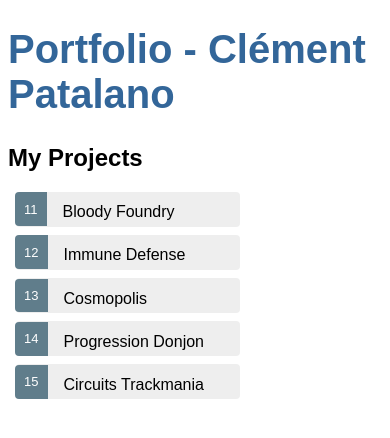
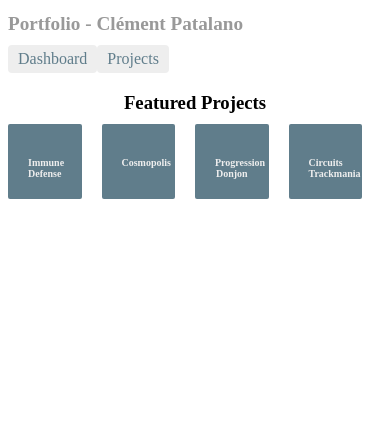
Before and after one commit to Kemsou/Portfolio, an Angular app in the folder portfolio/: page /dashboard in a window 390 px wide. Shown: the top 438 px of the page. Built offline with nearby package versions, Linux system fonts and the light colour scheme.

Commit message:
du tuto à l'infini

```diff
--- a/portfolio/src/app/app.component.css
+++ b/portfolio/src/app/app.component.css
@@ -1,22 +1,29 @@
-/* Application-wide Styles */
+/* AppComponent's private CSS styles */
 h1 {
-    color: #369;
-    font-family: Arial, Helvetica, sans-serif;
-    font-size: 250%;
-  }
-  h2, h3 {
-    color: #444;
-    font-family: Arial, Helvetica, sans-serif;
-    font-weight: lighter;
-  }
-  body {
-    margin: 2em;
-  }
-  body, input[text], button {
-    color: #888;
-    font-family: Cambria, Georgia;
-  }
-  /* everywhere else */
-  * {
-    font-family: Arial, Helvetica, sans-serif;
-  }
+  font-size: 1.2em;
+  color: #999;
+  margin-bottom: 0;
+}
+h2 {
+  font-size: 2em;
+  margin-top: 0;
+  padding-top: 0;
+}
+nav a {
+  padding: 5px 10px;
+  text-decoration: none;
+  margin-top: 10px;
+  display: inline-block;
+  background-color: #eee;
+  border-radius: 4px;
+}
+nav a:visited, a:link {
+  color: #607D8B;
+}
+nav a:hover {
+  color: #039be5;
+  background-color: #CFD8DC;
+}
+nav a.active {
+  color: #039be5;
+}
--- a/portfolio/src/app/app.component.html
+++ b/portfolio/src/app/app.component.html
@@ -1,2 +1,6 @@
 <h1>{{title}}</h1>
-<app-projects></app-projects>
+<nav>
+  <a routerLink="/dashboard">Dashboard</a>
+  <a routerLink="/projects">Projects</a>
+</nav>
+<router-outlet></router-outlet>
--- a/portfolio/src/app/app.module.ts
+++ b/portfolio/src/app/app.module.ts
@@ -7,13 +7,15 @@ import { AppComponent } from './app.component';
 import { ProjectsComponent } from './projects/projects.component';
 import { ProjectDetailComponent } from './project-detail/project-detail.component';
 import { AppRoutingModule } from './/app-routing.module';
+import { DashboardComponent } from './dashboard/dashboard.component';
 
 
 @NgModule({
   declarations: [
     AppComponent,
     ProjectsComponent,
-    ProjectDetailComponent
+    ProjectDetailComponent,
+    DashboardComponent
   ],
   imports: [
     BrowserModule,
--- /dev/null
+++ b/portfolio/src/app/dashboard/dashboard.component.css
@@ -0,0 +1,62 @@
+/* DashboardComponent's private CSS styles */
+[class*='col-'] {
+    float: left;
+    padding-right: 20px;
+    padding-bottom: 20px;
+  }
+  [class*='col-']:last-of-type {
+    padding-right: 0;
+  }
+  a {
+    text-decoration: none;
+  }
+  *, *:after, *:before {
+    -webkit-box-sizing: border-box;
+    -moz-box-sizing: border-box;
+    box-sizing: border-box;
+  }
+  h3 {
+    text-align: center; margin-bottom: 0;
+  }
+  h4 {
+    position: relative;
+  }
+  .grid {
+    margin: 0;
+  }
+  .col-1-4 {
+    width: 25%;
+  }
+  .module {
+    padding: 20px;
+    text-align: center;
+    color: #eee;
+    max-height: 120px;
+    min-width: 120px;
+    background-color: #607D8B;
+    border-radius: 2px;
+  }
+  .module:hover {
+    background-color: #EEE;
+    cursor: pointer;
+    color: #607d8b;
+  }
+  .grid-pad {
+    padding: 10px 0;
+  }
+  .grid-pad > [class*='col-']:last-of-type {
+    padding-right: 20px;
+  }
+  @media (max-width: 600px) {
+    .module {
+      font-size: 10px;
+      max-height: 75px; }
+  }
+  @media (max-width: 1024px) {
+    .grid {
+      margin: 0;
+    }
+    .module {
+      min-width: 60px;
+    }
+  }
--- /dev/null
+++ b/portfolio/src/app/dashboard/dashboard.component.html
@@ -0,0 +1,8 @@
+<h3>Featured Projects</h3>
+<div class="grid grid-pad">
+  <a *ngFor="let project of projects" class="col-1-4"  routerLink="/detail/{{project.id}}">
+    <div class="module project">
+      <h4>{{project.name}}</h4>
+    </div>
+  </a>
+</div>
--- /dev/null
+++ b/portfolio/src/app/dashboard/dashboard.component.ts
@@ -0,0 +1,26 @@
+import { Component, OnInit } from '@angular/core';
+
+import {Project} from '../project';
+import {ProjectService} from '../project.service';
+
+
+@Component({
+  selector: 'app-dashboard',
+  templateUrl: './dashboard.component.html',
+  styleUrls: ['./dashboard.component.css']
+})
+export class DashboardComponent implements OnInit {
+
+  projects: Project[];
+
+  constructor(private projectService: ProjectService) { }
+
+  ngOnInit() {
+    this.getProjects()
+  }
+
+  getProjects(): void {
+    this.projects = this.projectService.getProjects().slice(1, 5)
+  }
+
+}
--- a/portfolio/src/app/project-detail/project-detail.component.html
+++ b/portfolio/src/app/project-detail/project-detail.component.html
@@ -1,3 +1,4 @@
+<button (click)="goBack()">go back</button>
 <div *ngIf="project">
   <h2>{{ project.name | uppercase }} Details</h2>
   <div><span>id: </span>{{project.id}}</div>
--- a/portfolio/src/app/project-detail/project-detail.component.ts
+++ b/portfolio/src/app/project-detail/project-detail.component.ts
@@ -1,5 +1,8 @@
 import { Component, OnInit, Input } from '@angular/core';
+import { ActivatedRoute } from '@angular/router';
+import { Location } from '@angular/common';
 
+import { ProjectService }  from '../project.service';
 import { Project } from '../project';
 
 @Component({
@@ -7,10 +10,24 @@ import { Project } from '../project';
   templateUrl: './project-detail.component.html',
   styleUrls: ['./project-detail.component.css']
 })
+
+
 export class ProjectDetailComponent implements OnInit {
 
-   @Input() project: Project;
-  constructor() { }
+  constructor(
+    private projectService: ProjectService,
+    private route: ActivatedRoute,
+    private location: Location
+  ) { }
+
+  getProjects(): void{
+    const id = +this.route.snapshot.paramMap.get('id');
+    this.projectService.getProject(id);
+  }
+
+  goBack(): void {
+    this.location.back();
+  }
 
   ngOnInit() {
   }
--- a/portfolio/src/app/project.service.ts
+++ b/portfolio/src/app/project.service.ts
@@ -12,4 +12,8 @@ export class ProjectService {
     return PROJECTS;
   }
 
+  getProject(id: number): Project{
+    return of(PROJECTS.find(project => project.id === id));
+  }
+
 }
--- a/portfolio/src/app/projects/projects.component.html
+++ b/portfolio/src/app/projects/projects.component.html
@@ -1,7 +1,6 @@
 <h2>My Projects</h2>
 <ul class="projects">
-  <li *ngFor="let project of projects" (click)="onSelect(project)"
-  [class.selected] = "project === selectedProject">
+  <li *ngFor="let project of projects" >
     <span class="badge">{{project.id}}</span> {{project.name}}
   </li>
 </ul>
```
Also changed, not shown: portfolio/src/app/app-routing.module.ts (+17 -2 lines), 1 other file (tests, documents, lock files or other folders).
